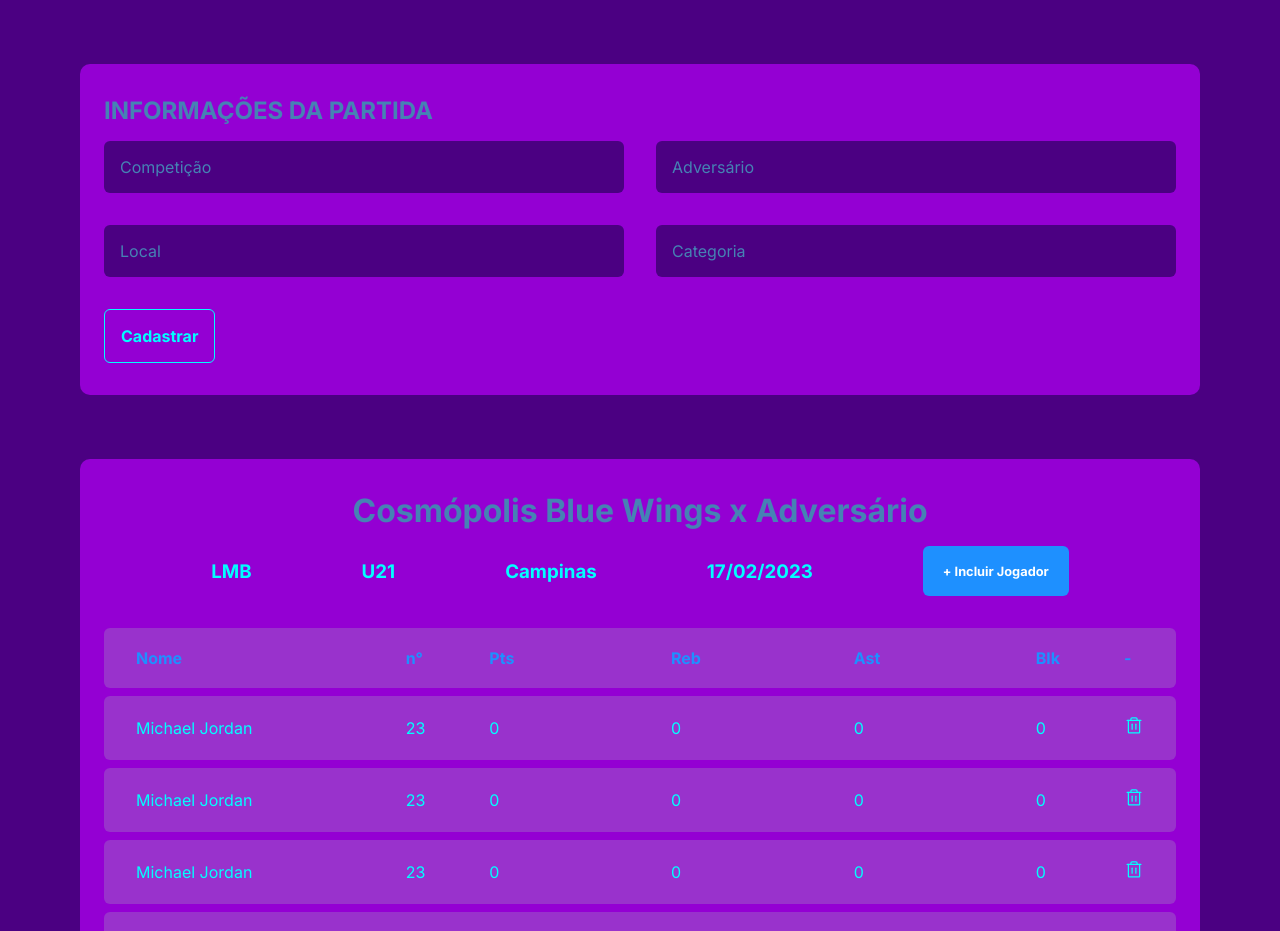
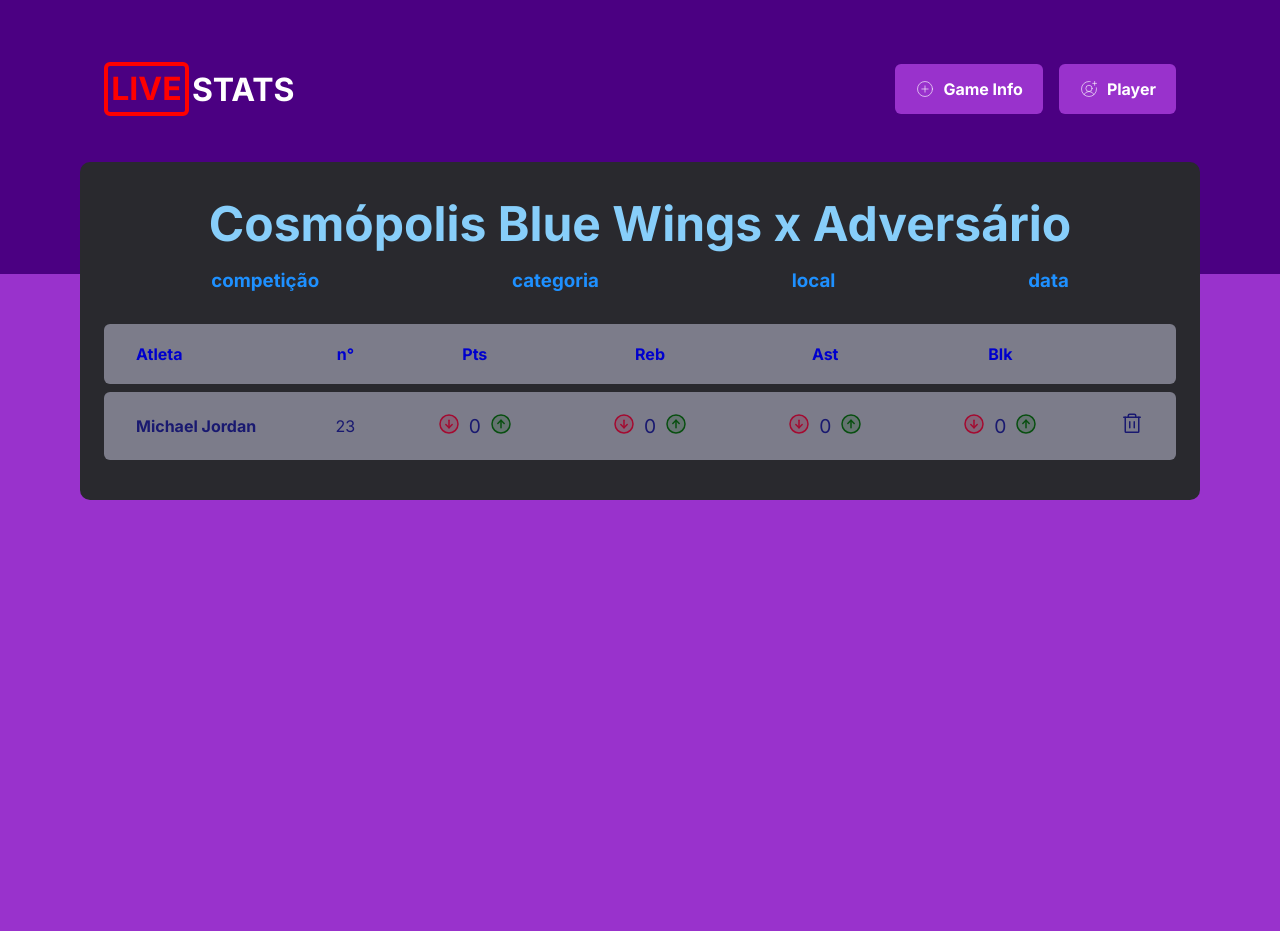
Before and after one commit to jpnakayama/basketball-livestats, a React (Vite) app: page / in a window 1280 px wide. Shown: the top 931 px of the page. After the commit the page ends 800 px from the top, so only its background shows below. Built offline with nearby package versions, Linux system fonts and the light colour scheme.

Commit message:
alteração da estrutura da tabela de estatísticas e inserção de icons

```diff
--- a/package.json
+++ b/package.json
@@ -9,6 +9,8 @@
     "preview": "vite preview"
   },
   "dependencies": {
+    "@radix-ui/react-dialog": "^1.0.2",
+    "@radix-ui/react-label": "^2.0.0",
     "phosphor-react": "^1.4.1",
     "react": "^18.2.0",
     "react-dom": "^18.2.0",
--- a/src/styles/components/GameInfoTab/index.tsx
+++ b/src/components/GameInfoModal/index.tsx
@@ -1,12 +1,15 @@
+import { useState } from "react";
 import { GameInfoContainer, GameInfoForm } from "./styles";
 
 export function GameInfoTab() {
+
   return (
     <GameInfoContainer>
       <h2>INFORMAÇÕES DA PARTIDA</h2>
       <GameInfoForm action="">
         <input type="text" placeholder="Competição" />
-        <input type="text" placeholder="Adversário" />
+        <input type="text" placeholder="Time casa" />
+        <input type="text" placeholder="Time visitante" />
         <input type="text" placeholder="Local" />
         <input type="text" placeholder="Categoria" />
         <button>Cadastrar</button>
--- a/src/styles/components/GameInfoTab/styles.ts
+++ b/src/components/GameInfoModal/styles.ts
@@ -12,8 +12,6 @@ export const GameInfoContainer = styled.div`
   h2 {
     margin-bottom: 1rem;
   }
-
-  display: block;
 `
 
 export const GameInfoForm = styled.form`
--- /dev/null
+++ b/src/components/Header/index.tsx
@@ -0,0 +1,24 @@
+import { AddInfoButton, HeaderContainer, HeaderContent } from "./styles";
+import { UserCirclePlus, PlusCircle } from 'phosphor-react'
+
+export function Header() {
+  return (
+    <HeaderContainer>
+      <HeaderContent>
+        <h1><span>LIVE</span>STATS</h1>
+        <div>
+
+
+          <AddInfoButton><PlusCircle size={20} weight="thin" /> Game Info</AddInfoButton>
+
+
+
+          <AddInfoButton><UserCirclePlus size={20} weight="thin" /> Player</AddInfoButton>
+
+
+
+        </div>
+      </HeaderContent>
+    </HeaderContainer>
+  )
+}
--- /dev/null
+++ b/src/components/Header/styles.ts
@@ -0,0 +1,55 @@
+import styled from "styled-components";
+
+export const HeaderContainer = styled.header`
+  background: ${props => props.theme['pp-900']};
+  padding: 4rem 0 10rem;
+`
+
+export const HeaderContent = styled.div`
+  width: 100%;
+  max-width: 1120px;
+  margin: 0 auto;
+  padding: 0 1.5rem;
+
+  display: flex;
+  justify-content: space-between;
+  align-items: center;
+
+  color: white;
+
+  span {
+    color: red;
+    border: 4px solid red;
+    padding: 0.2rem;
+    border-radius : 6px;
+
+    margin-right: 0.2rem
+  }
+
+  div {
+    display: flex;
+    gap: 1rem
+  }
+
+`
+
+export const AddInfoButton = styled.button`
+  height: 50px;
+  border: 0;
+  background: ${props => props.theme['pp-500']};
+  color: ${props => props.theme.white};
+  font-weight: bold;
+
+  display: flex;
+  align-items: center;
+  gap: 0.5rem;
+
+  padding: 0 1.25rem;
+  border-radius: 6px;
+  cursor: pointer;
+
+  &:hover{
+    background: ${props => props.theme['pp-700']};
+    transition: background-color 0.2s;
+  }
+`
--- /dev/null
+++ b/src/components/PlayersChart/index.tsx
@@ -0,0 +1,73 @@
+import { ActionIcons, PlayersChartContainer, StatsController } from "./styles";
+import { Trash, ArrowCircleDown, ArrowCircleUp } from 'phosphor-react'
+
+export function PlayersChart() {
+  return (
+    <PlayersChartContainer>
+      <thead>
+        <tr>
+          <td width='20%'>Atleta</td>
+          <td width='7%'>n°</td>
+          <td width='17%'>Pts</td>
+          <td width='17%'>Reb</td>
+          <td width='17%'>Ast</td>
+          <td width='17%'>Blk</td>
+          <td width='5%'></td>
+        </tr>
+      </thead>
+      <tbody>
+        <tr>
+          <td>Michael Jordan</td>
+          <td>23</td>
+          <td>
+            <StatsController>
+              <button>
+                <ArrowCircleDown size={24} color="#a40a30" weight="duotone" />
+              </button>
+              <span>0</span>
+              <button>
+                <ArrowCircleUp size={24} color="#084f10" weight="duotone" />
+              </button>
+            </StatsController>
+          </td>
+          <td>
+            <StatsController>
+              <button>
+                <ArrowCircleDown size={24} color="#a40a30" weight="duotone" />
+              </button>
+              <span>0</span>
+              <button>
+                <ArrowCircleUp size={24} color="#084f10" weight="duotone" />
+              </button>
+            </StatsController>
+          </td>
+          <td>
+            <StatsController>
+              <button>
+                <ArrowCircleDown size={24} color="#a40a30" weight="duotone" />
+              </button>
+              <span>0</span>
+              <button>
+                <ArrowCircleUp size={24} color="#084f10" weight="duotone" />
+              </button>
+            </StatsController>
+          </td>
+          <td>
+            <StatsController>
+              <button>
+                <ArrowCircleDown size={24} color="#a40a30" weight="duotone" />
+              </button>
+              <span>0</span>
+              <button>
+                <ArrowCircleUp size={24} color="#084f10" weight="duotone" />
+              </button>
+            </StatsController>
+          </td>
+
+          <ActionIcons><button><Trash size={24} weight="regular"/></button></ActionIcons>
+        </tr>
+      </tbody>
+
+    </PlayersChartContainer>
+  )
+}
--- a/src/styles/components/PlayersChart/styles.ts
+++ b/src/components/PlayersChart/styles.ts
@@ -6,22 +6,25 @@ export const PlayersChartContainer = styled.table`
   border-spacing: 0 0.5rem;
   margin-top: 1.5rem;
 
-  thead {
+  thead td {
     font-weight: 700;
+    color: ${props => props.theme["blue-500"]};
 
-    td {
-      color: ${props => props.theme["blue-500"]}
-    }
   }
 
   td {
     padding: 1.25rem 2rem;
-    background: ${props => props.theme['pp-500']};
-    color: ${props => props.theme["blue-300"]};
+    background: ${props => props.theme["gray-500"]};
+    color: ${props => props.theme["blue-700"]};
+
+    text-align: center;
 
     &:first-child {
       border-top-left-radius: 6px;
       border-bottom-left-radius: 6px;
+
+      text-align: left;
+      font-weight: 700;
     }
 
     &:last-child {
@@ -29,9 +32,26 @@ export const PlayersChartContainer = styled.table`
       border-bottom-right-radius: 6px;
     }
   }
+`
 
+export const StatsController = styled.div`
+  display: flex;
+  align-items: center;
+  justify-content: center;
+  gap: 0.5rem;
+
+  button {
+    cursor: pointer;
+    background-color: transparent;
+    border: none
+  }
+
+  span {
+    font-size: 1.2rem;
+  }
 
 `
+
 export const ActionIcons = styled.td`
   display: flex;
   align-items: center;
@@ -41,11 +61,11 @@ export const ActionIcons = styled.td`
   button {
     background: transparent;
     border: none;
-    color: ${props => props.theme['blue-300']};
+    color: ${props => props.theme['blue-700']};
     cursor: pointer;
 
     :hover {
-      color: ${props => props.theme['red-300']};
+      color: ${props => props.theme['red-700']};
     }
   }
   `
--- a/src/pages/Stats/index.tsx
+++ b/src/pages/Stats/index.tsx
@@ -1,21 +1,22 @@
-import { GameInfoTab } from "../../styles/components/GameInfoTab";
-import { PlayersChart } from "../../styles/components/PlayersChart";
-import { NewPlayerButton, StatsPage } from "./styles";
+import { Header } from "../../components/Header";
+import { PlayersChart } from "../../components/PlayersChart";
+import { GameInfoDisplay, StatsPage } from "./styles";
 
 export function Stats() {
   return (
     <div>
-      <GameInfoTab />
+      <Header />
+
       <StatsPage>
-        <h2>Cosmópolis Blue Wings x Adversário</h2>
-        <div>
-          <h3>LMB</h3>
-          <h3>U21</h3>
-          <h3>Campinas</h3>
-          <h3>17/02/2023</h3>
-          <NewPlayerButton>+ Incluir Jogador</NewPlayerButton>
-        </div>
-
+        <GameInfoDisplay>
+          <h2>Cosmópolis Blue Wings x Adversário</h2>
+          <div>
+            <h3>competição</h3>
+            <h3>categoria</h3>
+            <h3>local</h3>
+            <h3>data</h3>
+          </div>
+        </GameInfoDisplay>
 
         <PlayersChart />
 
--- a/src/pages/Stats/styles.ts
+++ b/src/pages/Stats/styles.ts
@@ -4,16 +4,18 @@ import styled from "styled-components";
 export const StatsPage = styled.main`
   width: 100%;
   max-width: 1120px;
-  margin: 4rem auto 0;
+  margin: -7rem auto 2rem;
   padding: 2rem 1.5rem;
-  background-color: ${props => props.theme["pp-700"]};
+  background-color: ${props => props.theme["gray-700"]};
 
   border-radius: 10px;
+`
 
-  h2 {
+export const GameInfoDisplay = styled.div`
+    h2 {
     text-align: center;
     margin-bottom: 1rem;
-    font-size: 2rem;
+    font-size: 3rem;
   }
 
   div {
@@ -27,24 +29,5 @@ export const StatsPage = styled.main`
     h3 {
       color: ${props => props.theme["blue-300"]}
     }
-
   }
 `
-
-export const NewPlayerButton = styled.button`
-height: 50px;
-border: 0;
-background: ${props => props.theme['blue-500']};
-color: ${props => props.theme.white};
-font-weight: bold;
-font-size: 0.8rem;
-
-padding: 0 1.25rem;
-border-radius: 6px;
-cursor: pointer;
-
-&:hover{
-  background: ${props => props.theme['blue-700']};
-  transition: background-color 0.2s;
-}
-`
--- a/src/styles/components/PlayersChart/index.tsx
+++ /dev/null
@@ -1,78 +0,0 @@
-import { ActionIcons, PlayersChartContainer } from "./styles";
-import { Trash } from 'phosphor-react'
-
-export function PlayersChart() {
-  return (
-    <PlayersChartContainer>
-      <thead>
-        <tr>
-          <td width='30%'>Nome</td>
-          <td width='5%'>n°</td>
-          <td width='20%'>Pts</td>
-          <td width='20%'>Reb</td>
-          <td width='20%'>Ast</td>
-          <td width='20%'>Blk</td>
-          <td width='5%'>-</td>
-        </tr>
-      </thead>
-      <tbody>
-        <tr>
-          <td>Michael Jordan</td>
-          <td>23</td>
-          <td>0</td>
-          <td>0</td>
-          <td>0</td>
-          <td>0</td>
-          <ActionIcons>
-            <button><Trash size={20} weight="regular"/></button>
-          </ActionIcons>
-        </tr>
-        <tr>
-          <td>Michael Jordan</td>
-          <td>23</td>
-          <td>0</td>
-          <td>0</td>
-          <td>0</td>
-          <td>0</td>
-          <ActionIcons>
-            <button><Trash size={20} weight="regular"/></button>
-          </ActionIcons>
-        </tr>
-        <tr>
-          <td>Michael Jordan</td>
-          <td>23</td>
-          <td>0</td>
-          <td>0</td>
-          <td>0</td>
-          <td>0</td>
-          <ActionIcons>
-            <button><Trash size={20} weight="regular"/></button>
-          </ActionIcons>
-        </tr>
-        <tr>
-          <td>Michael Jordan</td>
-          <td>23</td>
-          <td>0</td>
-          <td>0</td>
-          <td>0</td>
-          <td>0</td>
-          <ActionIcons>
-            <button><Trash size={20} weight="regular"/></button>
-          </ActionIcons>
-        </tr>
-        <tr>
-          <td>Michael Jordan</td>
-          <td>23</td>
-          <td>0</td>
-          <td>0</td>
-          <td>0</td>
-          <td>0</td>
-          <ActionIcons>
-            <button><Trash size={20} weight="regular"/></button>
-          </ActionIcons>
-        </tr>
-      </tbody>
-
-    </PlayersChartContainer>
-  )
-}
--- a/src/styles/global.ts
+++ b/src/styles/global.ts
@@ -13,8 +13,8 @@ export const GlobalStyle = createGlobalStyle`
   }
 
   body {
-    background-color: ${props => props.theme['pp-900']};
-    color: ${props => props.theme['blue-700']};
+    background-color: ${props => props.theme['pp-500']};
+    color: ${props => props.theme['blue-100']};
     -webkit-font-smoothing: antialiased;
   }
 
--- a/src/styles/themes/default.ts
+++ b/src/styles/themes/default.ts
@@ -6,9 +6,15 @@ export const defaultTheme ={
   'pp-700': '#9400D3',
   'pp-900': '#4B0082',
 
-  'blue-300': '#00FFFF',
-  'blue-500': '#1E90FF',
-  'blue-700': '#4682B4',
+  'blue-100': '#87CEFA',
+  'blue-300': '#1E90FF',
+  'blue-500': '#0000CD',
+  'blue-700': '#191970',
+
+  'gray-100': '#E1E1E6',
+  'gray-300': '#C4C4CC',
+  'gray-500': '#7C7C8A',
+  'gray-700': '#29292E',
 
   'red-300': '#F75A68',
   'red-500': '#AB222E',
```
Also changed, not shown: 1 other file (tests, documents, lock files or other folders).
